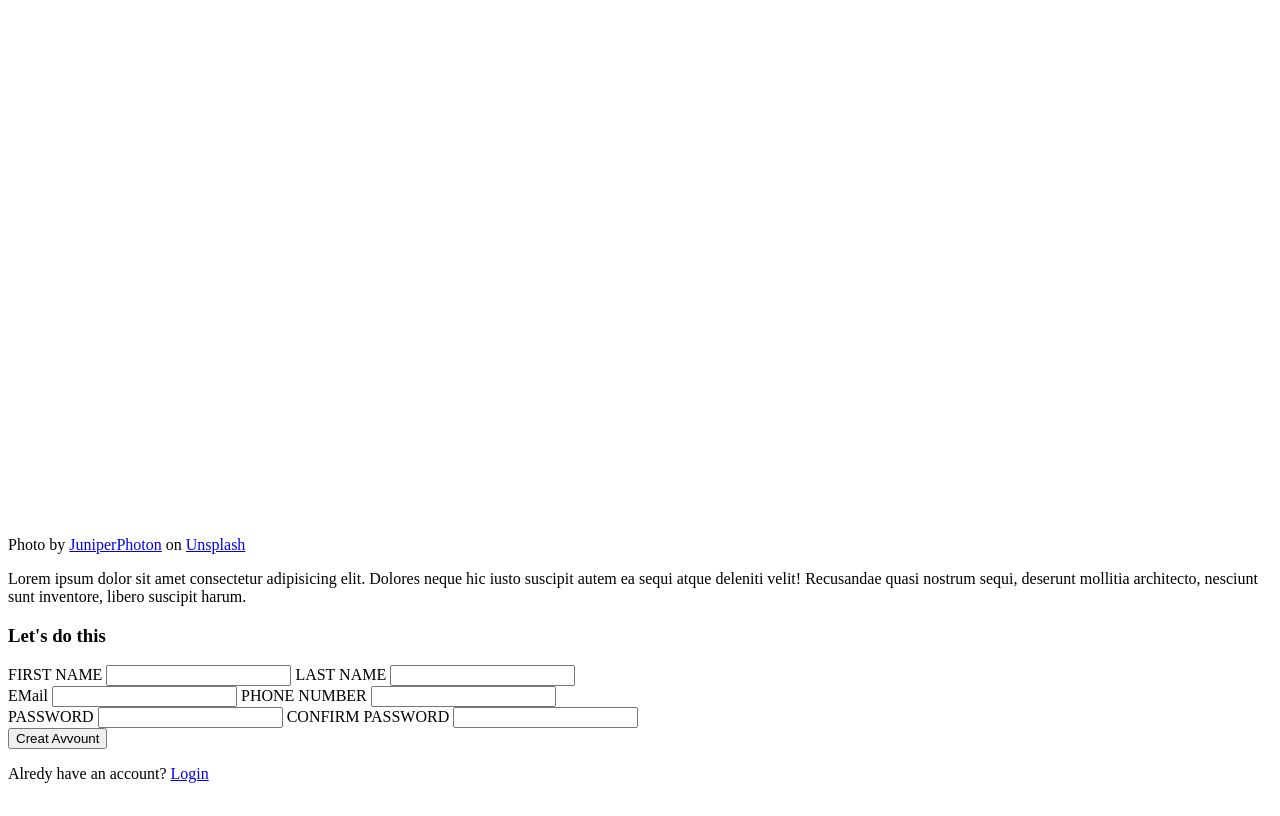
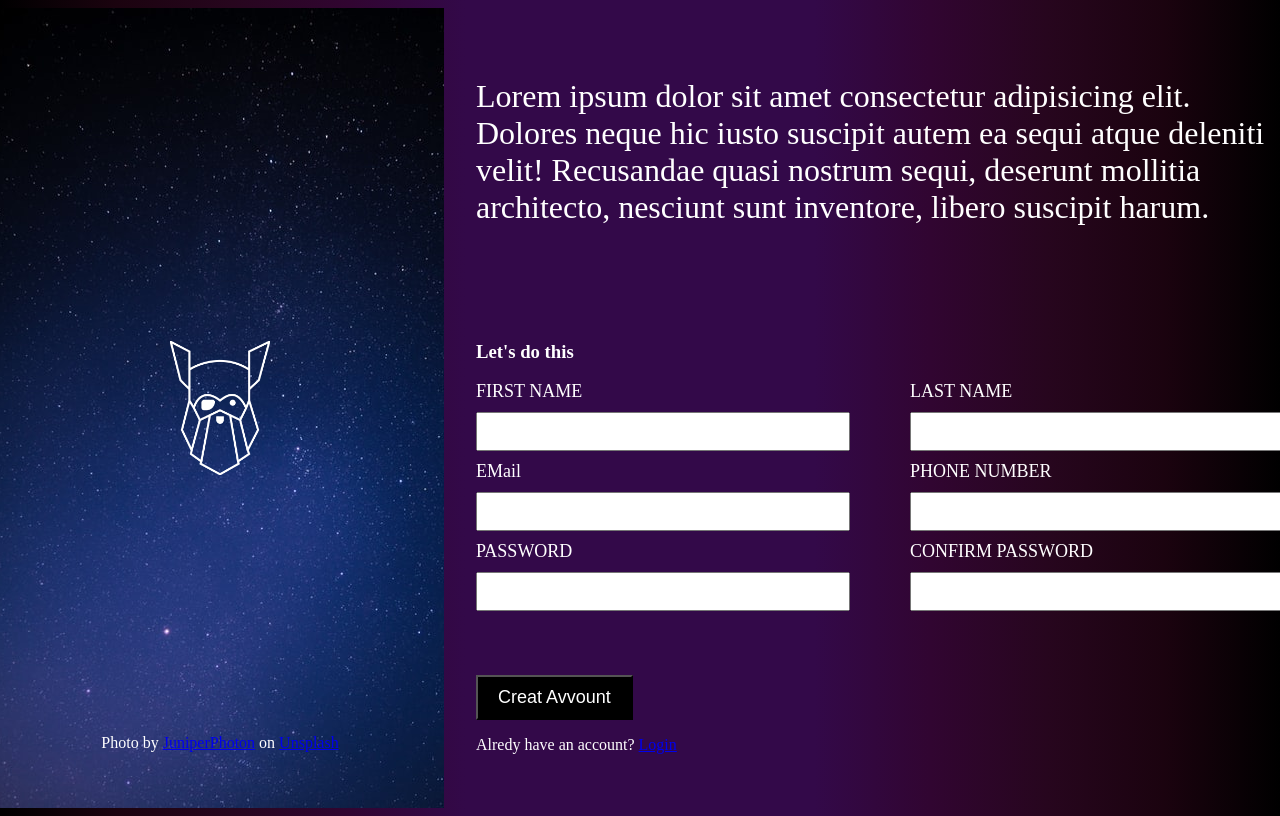
Before and after one commit to Aknexad/signUp-form, a plain HTML site: page index.html in a window 1280 px wide. Drawn offline with Linux system fonts and the light colour scheme.

Commit message:
fix form html and add style to form sctyion

```diff
--- a/index.html
+++ b/index.html
@@ -54,21 +54,13 @@
         <div class="form">
           <h3>Let's do this</h3>
           <form action="#" method="post">
-            <div class="form-name">
+            <div class="colm-one">
               <label for="first-name">FIRST NAME</label>
               <input
                 type="text"
                 name="first-name"
                 id="first-name"
               />
-              <label for="last-name">LAST NAME</label>
-              <input
-                type="text"
-                name="last-name"
-                id="last-name"
-              />
-            </div>
-            <div class="form-email">
               <label for="email">EMail</label>
               <input
                 type="text"
@@ -76,19 +68,25 @@
                 id="email"
                 required
               />
+              <label for="password">PASSWORD</label>
+              <input
+                type="text"
+                name="password"
+                id="password"
+              />
+            </div>
+            <div class="colm-tow">
+              <label for="last-name">LAST NAME</label>
+              <input
+                type="text"
+                name="last-name"
+                id="last-name"
+              />
               <label for="phone-number">PHONE NUMBER</label>
               <input
                 type="text"
                 name="phone-number"
                 id="phone-number"
-              />
-            </div>
-            <div class="password">
-              <label for="password">PASSWORD</label>
-              <input
-                type="text"
-                name="password"
-                id="password"
               />
               <label for="confrm-password"
                 >CONFIRM PASSWORD</label
--- a/style.css
+++ b/style.css
@@ -0,0 +1,117 @@
+:root {
+  box-sizing: border-box;
+
+  --font-color: #fff;
+}
+
+body {
+  background-image: linear-gradient(
+    to right,
+    #000000,
+    #1b030f,
+    #27061e,
+    #310531,
+    #330949,
+    #330949,
+    #330949,
+    #330949,
+    #310531,
+    #27061e,
+    #1b030f,
+    #000000
+  );
+}
+
+.containers {
+  display: flex;
+  justify-content: center;
+  align-items: center;
+  gap: 2rem;
+  color: var(--font-color);
+}
+
+.bg-section {
+  display: flex;
+  flex-direction: column;
+  justify-content: space-around;
+  align-items: center;
+}
+
+.bg {
+  display: flex;
+  flex-direction: column;
+  justify-content: center;
+  align-items: center;
+  width: 35vw;
+  height: 100vh;
+  background-image: url(./image/bg-1.jpg);
+}
+
+.bg-logo {
+  display: flex;
+  justify-content: center;
+  align-items: center;
+  width: 300px;
+  background-color: white;
+}
+
+.bg-logo img {
+  width: 100px;
+  height: auto;
+  position: absolute;
+}
+
+.copyright {
+  margin-top: 670px;
+  position: absolute;
+}
+
+.form-section {
+  display: flex;
+  flex-direction: column;
+  justify-content: center;
+  align-items: flex-start;
+  gap: 4rem;
+}
+
+.title {
+  font-size: 2rem;
+  color: var(--font-color);
+}
+
+.form form {
+  display: flex;
+  justify-content: center;
+  align-items: center;
+  gap: 60px;
+}
+
+.colm-one,
+.colm-tow {
+  display: flex;
+  flex-direction: column;
+  justify-content: space-between;
+  align-items: flex-start;
+  gap: 10px;
+}
+
+form label {
+  font-size: large;
+}
+
+form input {
+  width: 350px;
+  padding: 10px;
+}
+
+.btn-login button {
+  font-size: large;
+  padding: 10px 20px;
+  background-color: black;
+  color: var(--font-color);
+}
+
+.btn-login p {
+  font-size: 1rem;
+  color: var(--font-color);
+}
```
